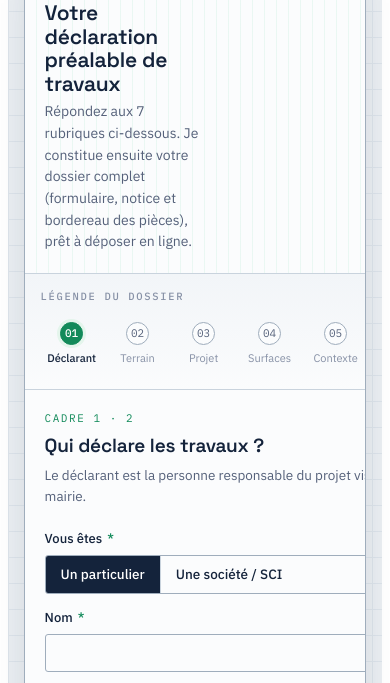
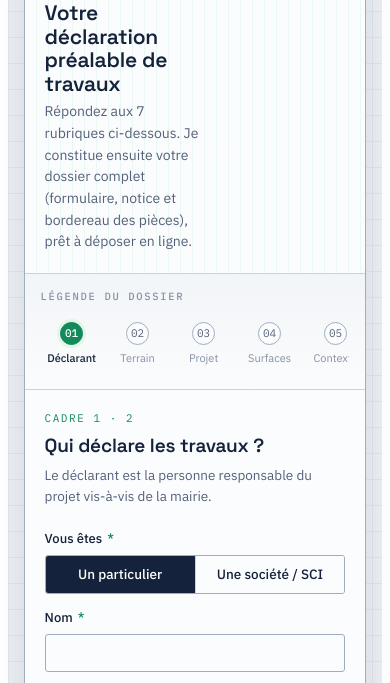
Before and after one commit to Urbizen/urbizen-platform, a plain HTML site: page frontend/formulaires/dp-formulaire.html in a window 390 px wide. Shown: the part 101-784 px from the top of the page. Drawn offline with Linux system fonts and the light colour scheme.

Commit message:
fix(forms): corrige le débordement horizontal mobile

```diff
--- a/frontend/formulaires/dp-formulaire.html
+++ b/frontend/formulaires/dp-formulaire.html
@@ -98,7 +98,7 @@
   /* -------- Corps : légende (rail) + panneau -------- */
   #dp-app .dp-body {
     display: grid;
-    grid-template-columns: 232px 1fr;
+    grid-template-columns: 232px minmax(0, 1fr);
   }
 
   /* Légende = signature de la page : les 8 cadres comme une légende de plan */
@@ -311,16 +311,18 @@
 
   /* -------- responsive -------- */
   @media (max-width: 720px) {
-    #dp-app .dp-body { grid-template-columns: 1fr; }
+    #dp-app .dp-body { grid-template-columns: minmax(0, 1fr); }
     #dp-app .dp-legend {
       border-right: none; border-bottom: 1px solid var(--line);
-      padding: 14px 16px;
+      padding: 14px 16px; min-width: 0; max-width: 100%;
     }
-    #dp-app .dp-legend ol { display: flex; gap: 4px; overflow-x: auto; padding-bottom: 4px; }
+    #dp-app .dp-legend ol { display: flex; gap: 4px; overflow-x: auto; padding-bottom: 4px; min-width: 0; -webkit-overflow-scrolling: touch; }
     #dp-app .dp-legend li { flex-direction: column; text-align: center; gap: 5px; padding: 4px 6px; font-size: 11px; min-width: 62px; }
     #dp-app .dp-legend li::before { display: none; }
     #dp-app .dp-grid { grid-template-columns: 1fr; }
     #dp-app .dp-compass { display: none; }
+    #dp-app .dp-seg { display: flex; width: 100%; }
+    #dp-app .dp-seg label { flex: 1 1 0; text-align: center; padding-left: 10px; padding-right: 10px; }
   }
 </style>
 </head>
```
Also changed, not shown: frontend/formulaires/pc-formulaire.html (+6 -4 lines).
